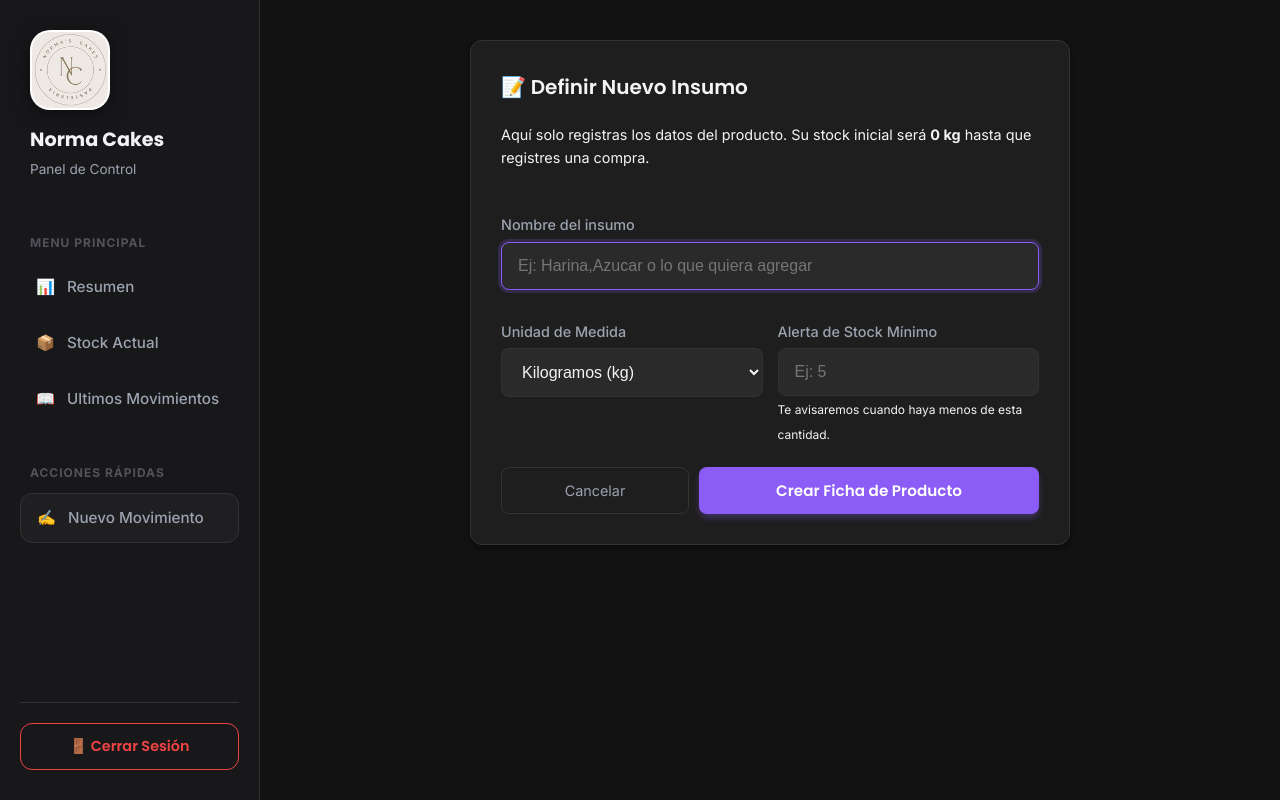
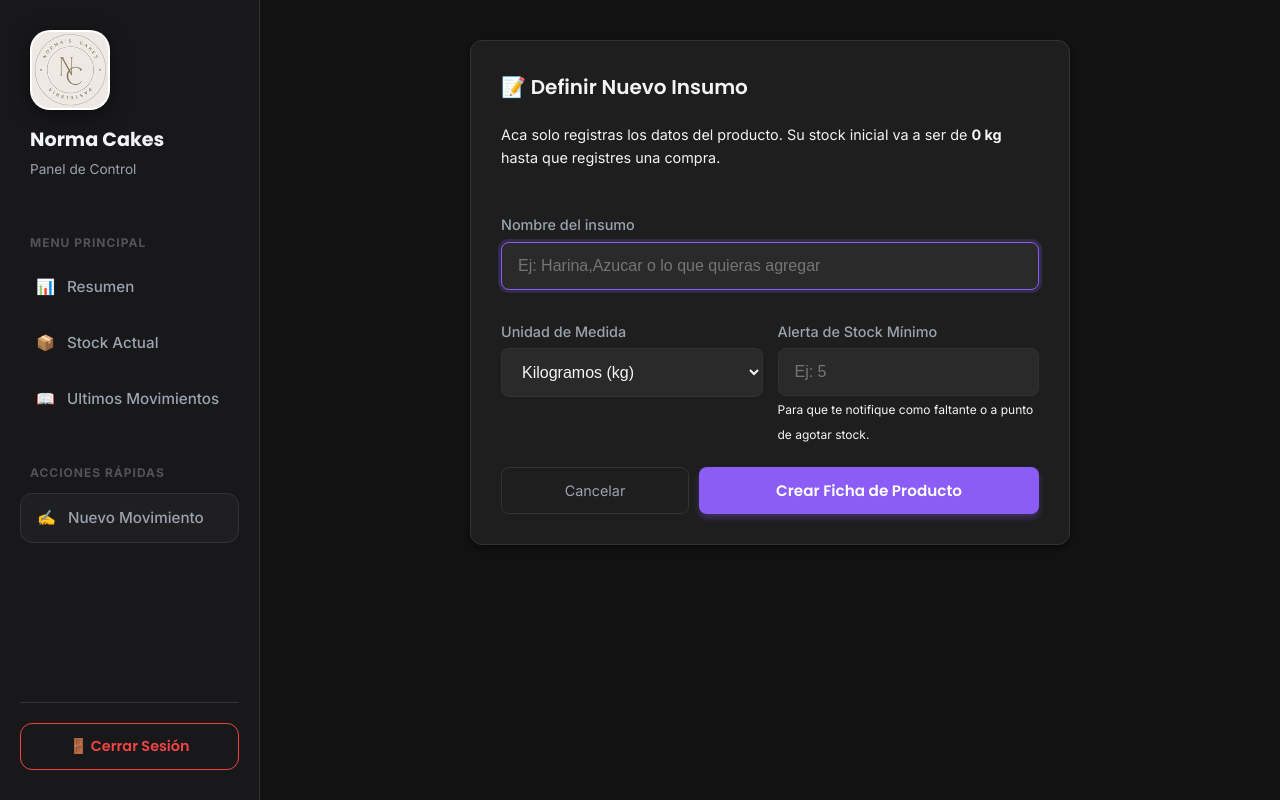
Before and after one commit to ngfalabella/Norma-Stock, a Next.js app: page /products/new in a window 1280 px wide. Built offline with nearby package versions, Linux system fonts and the light colour scheme.

Commit message:
Fix messages

```diff
--- a/app/page.tsx
+++ b/app/page.tsx
@@ -181,7 +181,7 @@ export default function Dashboard() {
 
                     {/* Mensaje de estado */}
                     <div style={{ fontSize: '0.75rem', marginTop: '6px', color: 'rgba(255,255,255,0.4)' }}>
-                      {isCritical ? '🛑 Agotado - Reponer urgente' : '📉 Stock bajo'}
+                      {isCritical ? '🛑 Agotado - Reponer ' : '📉 Stock bajo'}
                     </div>
                   </div>
                 );
--- a/app/products/new/page.tsx
+++ b/app/products/new/page.tsx
@@ -32,7 +32,7 @@ export default function NewProduct() {
       <div style={{ marginBottom: '20px', borderBottom: '1px solid var(--border)', paddingBottom: '10px' }}>
         <h2>📝 Definir Nuevo Insumo</h2>
         <p style={{ color: 'var(--text-secondary)', fontSize: '0.9rem' }}>
-          Aquí solo registras los datos del producto. Su stock inicial será <strong>0 {form.unit}</strong> hasta que registres una compra.
+          Aca solo registras los datos del producto. Su stock inicial va a ser de  <strong>0 {form.unit}</strong> hasta que registres una compra.
         </p>
       </div>
 
@@ -41,7 +41,7 @@ export default function NewProduct() {
           <label style={{ display: 'block', marginBottom: '5px' }}>Nombre del insumo</label>
           <input
             type="text"
-            placeholder="Ej: Harina,Azucar o lo que quiera agregar "
+            placeholder="Ej: Harina,Azucar o lo que quieras agregar "
             required
             autoFocus
             value={form.name}
@@ -75,7 +75,7 @@ export default function NewProduct() {
               onChange={e => setForm({...form, min_threshold: e.target.value})}
             />
             <small style={{ color: 'var(--text-secondary)', fontSize: '0.75rem' }}>
-              Te avisaremos cuando haya menos de esta cantidad.
+              Para que te notifique como faltante o a punto de agotar stock.
             </small>
           </div>
         </div>
```
